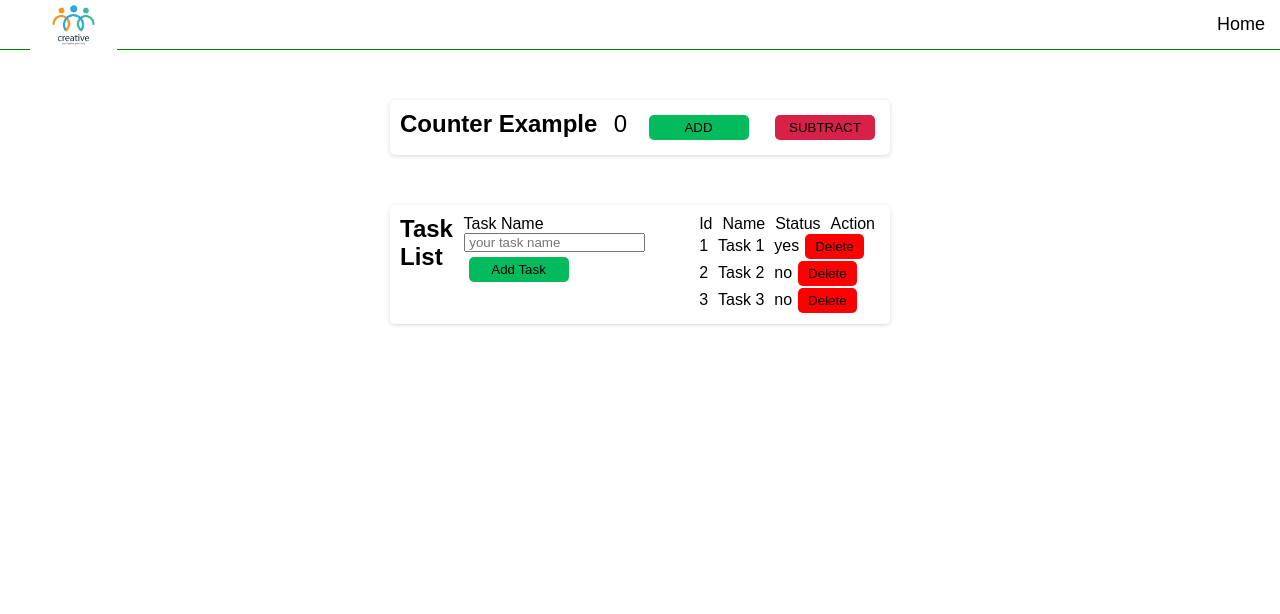
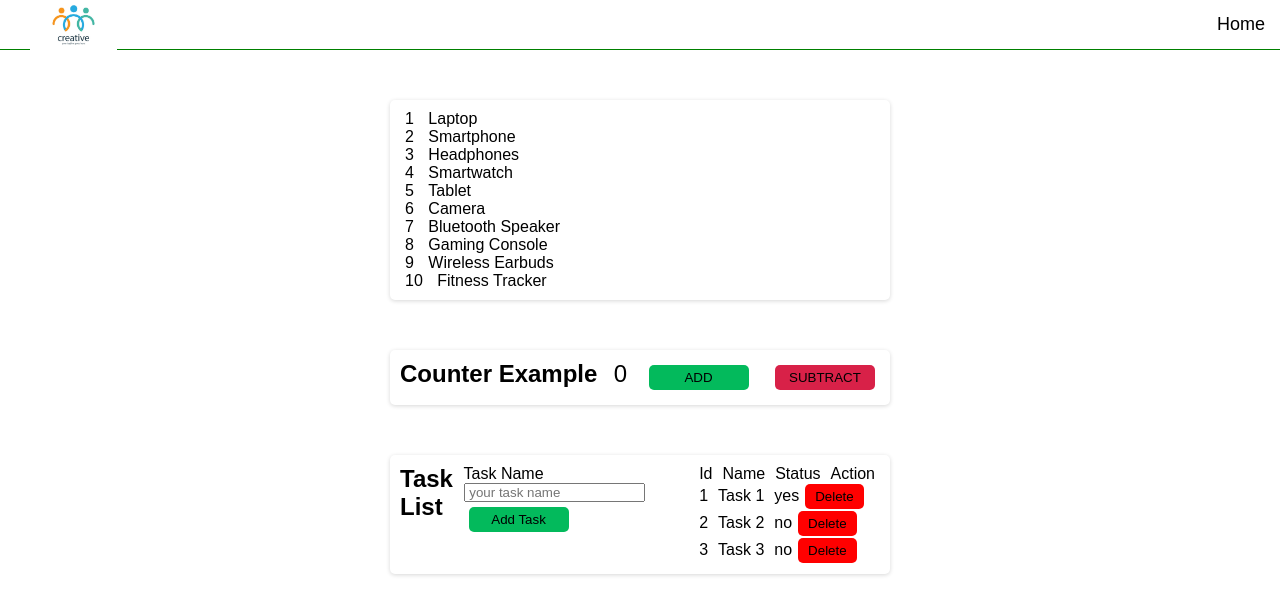
Before and after one commit to shubham070/taskmate, a React (Create React App) app: page / in a window 1280 px wide. Shown: the top 614 px of the page. Built offline with nearby package versions, Linux system fonts and the light colour scheme; data requests are answered from the project's data file.

Commit message:
make api call using use effect and get list of products

```diff
--- a/src/App.js
+++ b/src/App.js
@@ -1,5 +1,6 @@
 import Counter from "./components/Counter";
 import Header  from "./components/Header";
+import Products from "./components/Products";
 import TaskList from "./components/TaskList";
 
 export default function App() {
@@ -7,6 +8,7 @@ export default function App() {
   return (
     <div>
     <Header/>
+    <Products/>
     <Counter title="Counter Example"/>
     <TaskList title="Task List"/>
     </div>
--- /dev/null
+++ b/src/components/Products.js
@@ -0,0 +1,25 @@
+import { useEffect, useState } from "react";
+
+export default function Products() {
+  const getProducts = () => {
+    fetch("http://localhost:8000/products")
+      .then((resp) => resp.json())
+      .then((data) => setProducts(data));
+  };
+
+  useEffect(() => {
+    getProducts();
+  }, []);
+
+  const [products, setProducts] = useState([]);
+
+  return (
+    <div className="box">
+      <ul>
+        {products.map((x) => (
+          <li><span>{x.Id}</span> <span>{x.Name} </span> </li>
+        ))}
+      </ul>
+    </div>
+  );
+}
```
